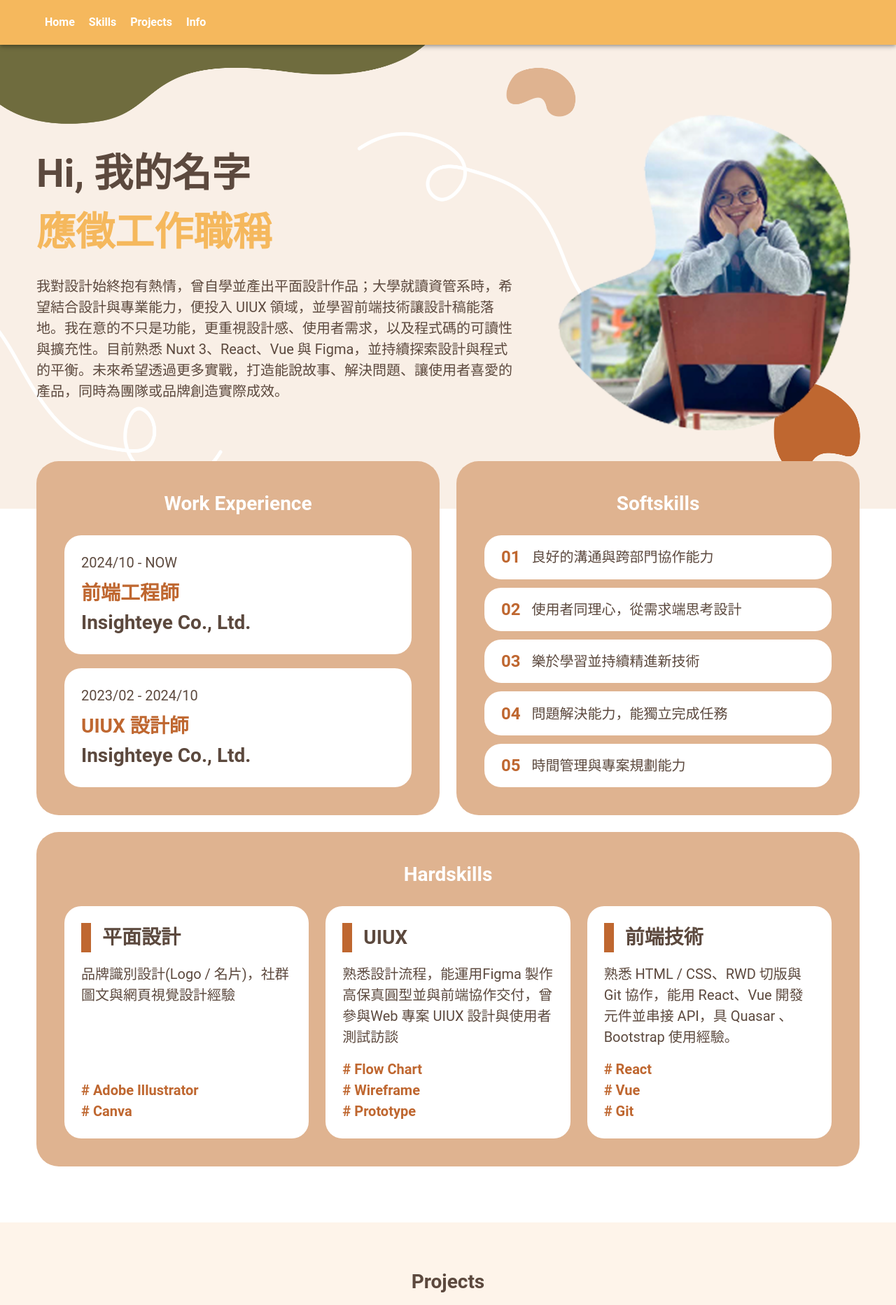
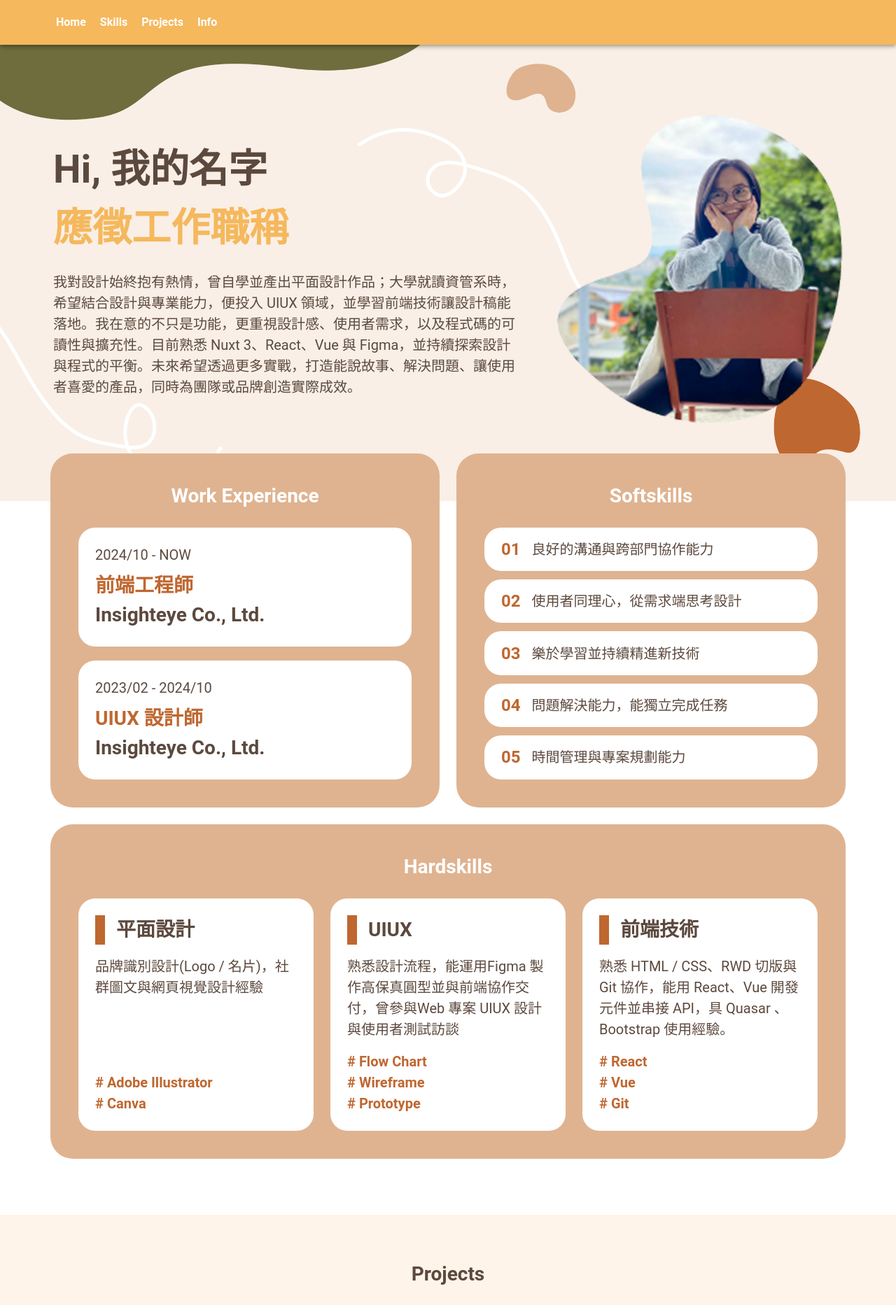
Before and after one commit to supeihau/my-portfolio-2025, a Nuxt app: page / in a window 1280 px wide. Shown: the top 1865 px of the page at 70% size. Built offline with nearby package versions, Linux system fonts and the light colour scheme.

Commit message:
fix: padding on desktop

```diff
--- a/assets/scss/app.scss
+++ b/assets/scss/app.scss
@@ -111,3 +111,9 @@
 .custom-rounded-sm {
   border-radius: 16px !important;
 }
+
+@media (max-width: 992px) {
+  .custom-padding-lg {
+    padding: 82px !important;
+  }
+}
--- a/components/contact/contact.vue
+++ b/components/contact/contact.vue
@@ -18,7 +18,7 @@
       <div class="text-brown text-h3-semi-bold mb-3 text-center">
           Personal Information
       </div>
-      <v-row :class="isDesktop? 'mt-10': 'mt-3'">
+      <v-row :class="isDesktop? 'mt-10 px-4': 'mt-3'">
         <v-col col="12" md="6" lg="6" class="mb-0">
           <div v-for="(value, i) in info.slice(0, 4)" :key="value.title">
             <div class="justify-start align-center d-flex flex-row mt-3">
--- a/components/intro.vue
+++ b/components/intro.vue
@@ -1,6 +1,6 @@
 <template>
     <v-row class="px-md-12 px-lg-16 px-8 custom-bg">
-        <v-col cols="12" sm="6" md="6" lg="7" class="d-flex align-center pa-0">
+        <v-col cols="12" sm="6" md="6" lg="7" class="d-flex align-center pa-0 pl-lg-6">
             <div class="d-flex flex-column align-start justify-start">
                 <div class="text-brown"
                     :class="isDesktop ? 'text-h1-semi-bold': 'text-h2-semi-bold'">
@@ -16,7 +16,7 @@
                 </div>
             </div>
         </v-col>
-        <v-col cols="12" sm="6" md="6" lg="5" class="d-flex align-center justify-center justify-md-end" :class="!isDesktop && 'mt-5 pa-0'">
+        <v-col cols="12" sm="6" md="6" lg="5" class="d-flex align-center justify-center justify-md-end pr-lg-6" :class="!isDesktop && 'mt-5 pa-0'">
             <NuxtImg src="/images/intro-pic.png" alt="intro-pic" :class="isDesktop? 'profile-desktop' : 'w-100'"/>
         </v-col>
     </v-row>
--- a/components/navbar.vue
+++ b/components/navbar.vue
@@ -1,6 +1,6 @@
 <template>
   <v-app-bar class="bg-yellow px-lg-16 px-3">
-    <div class="d-none d-lg-flex align-center justify-center">
+    <div class="d-none d-lg-flex align-center justify-center px-4">
       <span class="text-white text-h6-semi-bold pr-5">Home</span>
       <span class="text-white text-h6-semi-bold pr-5">Skills</span>
       <span class="text-white text-h6-semi-bold pr-5">Projects</span>
--- a/components/projects/projects.vue
+++ b/components/projects/projects.vue
@@ -8,7 +8,7 @@
             大學時期參與許多社團事務，包括彰師小生物、彰師大升學輔導種子計畫以及彰師大諮輔志工團。 其中「彰師小生物」是提供學生課程評價搜尋的服務，目前收錄1000則以上的評價回饋。我主要負責粉絲專頁的文案平面設計，以及網站平台前端網頁的建置與維護，目前粉專有1300的追蹤人數，平台有6500以上的使用者，也藉此累積了很多作品及經驗。
         </div>
 
-        <div v-for="(project, index) in visibleProjects" :key="index">
+        <div v-for="(project, index) in visibleProjects" :key="index" class="px-lg-3">
             <ProjectCard :project="project"></ProjectCard>
         </div>
 
--- a/components/skills/skills.vue
+++ b/components/skills/skills.vue
@@ -1,6 +1,6 @@
 <template>
     <v-row class="px-md-12 px-lg-13 px-5 custom-top-effect" align="stretch">
-        <v-col cols="12" sm="6" md="6" lg="6" >
+        <v-col cols="12" sm="6" md="6" lg="6" class="pl-lg-8">
             <div
                 class="d-flex flex-column align-center justify-start bg-light-orange fill-height"
                 :class="isDesktop ? 'pa-10 custom-rounded-lg': 'pa-5 custom-rounded-md'"
@@ -38,7 +38,7 @@
             </div>
         </v-col>
 
-        <v-col cols="12" sm="6" md="6" lg="6" >
+        <v-col cols="12" sm="6" md="6" lg="6" class="pr-lg-8">
             <div
                 class="d-flex flex-column align-center justify-start bg-light-orange fill-height"
                 :class="isDesktop ? 'pa-10 custom-rounded-lg': 'pa-5 custom-rounded-md'"
@@ -76,7 +76,7 @@
             </div>
         </v-col>
 
-        <v-col cols="12" sm="12" md="12" lg="12">
+        <v-col cols="12" sm="12" md="12" lg="12" class="px-lg-8">
             <div
                 class="d-flex flex-column align-center justify-start bg-light-orange fill-height"
                 :class="isDesktop ? 'px-7 py-10 custom-rounded-lg': 'px-2 py-4 custom-rounded-md'"
```
